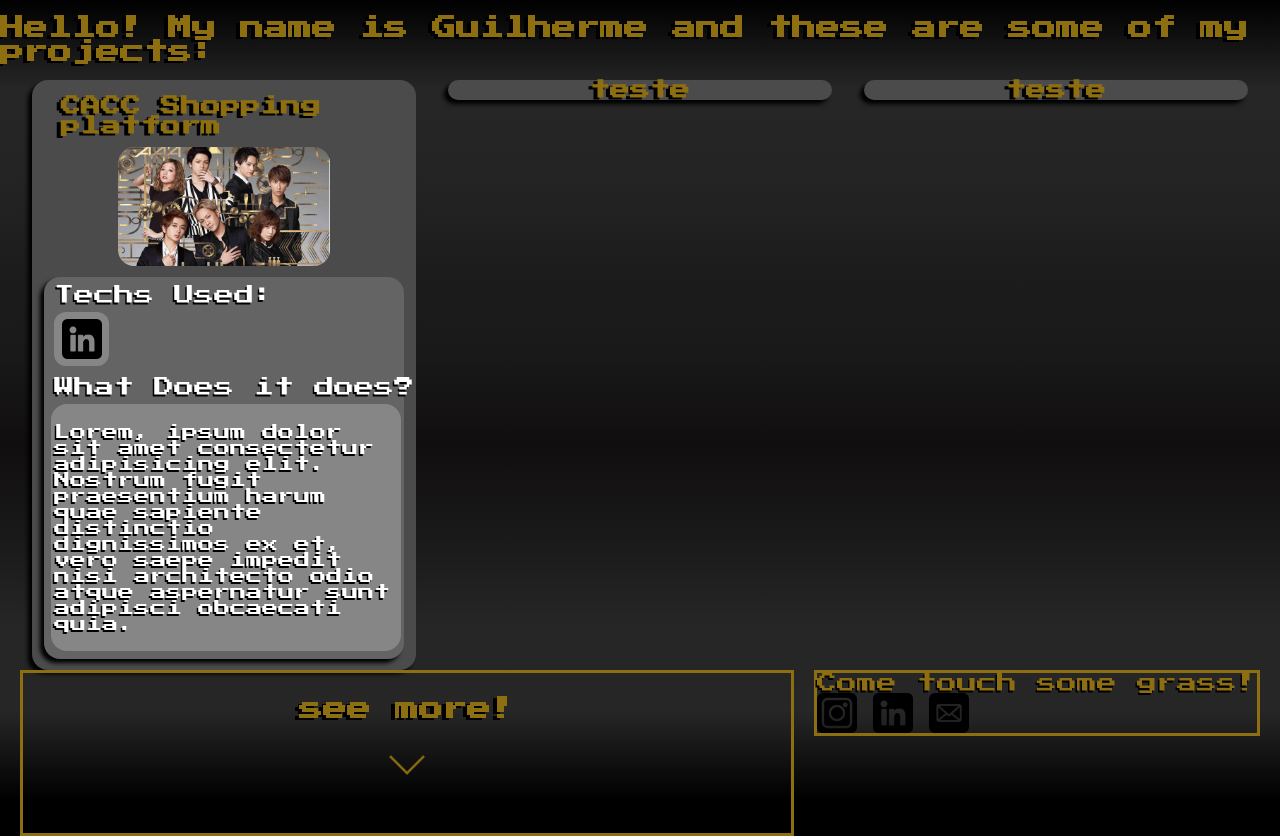
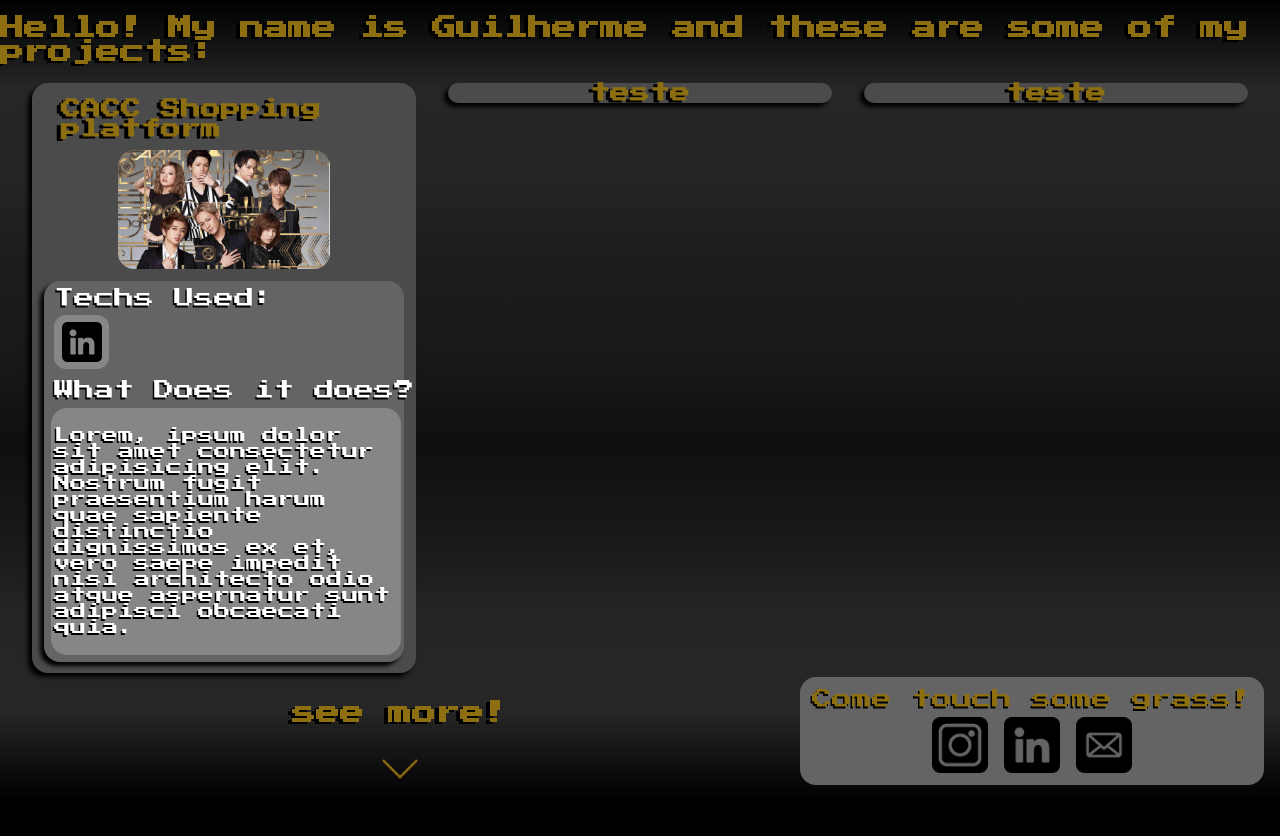
Before and after one commit to GuilhermeBn198/portfolio, a plain HTML site: page segunda.html in a window 1280 px wide. After the commit the page ends 800 px from the top, so only its background shows below. Drawn offline with Linux system fonts and the light colour scheme.

Commit message:
fixed contact div

```diff
--- a/segunda.html
+++ b/segunda.html
@@ -67,10 +67,12 @@
 
 		<!--contacts-->
 		<div class="contacts">
-			<p class="text mediumtext">Come touch some grass!</p>
-			<a href="https://www.instagram.com/guilhermebn__/"><img src="assets\instagram (1).png" alt="my instagram"></a>
-			<a href="https://www.linkedin.com/in/guilhermebn198/"><img src="assets\linkedin.png" alt="my linkedin"></a>
-			<a href="mailto: [youremailaddress@yourprovider.com]?subject= &body= "><img src="assets\mail.png" alt="mail me!"></a>
+			<p class="text mediumtext contacttext">Come touch some grass!</p>
+			<div>
+				<a href="https://www.instagram.com/guilhermebn__/"><img class="contacticon" src="assets\instagram (1).png" alt="my instagram"></a>
+				<a href="https://www.linkedin.com/in/guilhermebn198/"><img class="contacticon" src="assets\linkedin.png" alt="my linkedin"></a>
+				<a href="mailto: bguilherme51@gmail.com?subject= &body= "><img class="contacticon" src="assets\mail.png" alt="mail me!"></a>
+			</div>
 		</div>
 	</div>
 </body>
--- a/styles/second.css
+++ b/styles/second.css
@@ -51,7 +51,6 @@ h1, h2, h3, h4, h5, h6{
 	justify-content: center;
 	align-items: center;
 	border-radius: 2vh;
-
 }
 
 .titlecard{
@@ -128,20 +127,32 @@ img{
 
 footer{
 	width: 60%;
-	height: 20%;
+	height: 15%;
 
 	display: flex;
 	justify-content: flex-start;
 	align-items: center;
 	flex-direction: column;
-
-	border: solid 3px #8D6F11;
-
 }
 
 .contacts{
 	width: fit-content;
 	height: fit-content;
-	border: solid 3px #8D6F11;
+	background-color: #646464;
+	padding: 1.5vh;
+	display: flex;
+	justify-content: space-evenly;
+    align-items: center;
+	flex-direction: column;
+	border-radius: 2vh;
+}
 
+.contacttext{
+	margin-bottom: 1vh;
 }
+
+.contacticon{
+	width: 7vh;
+    height: 7vh;
+    border-radius: 10%;
+}
```
